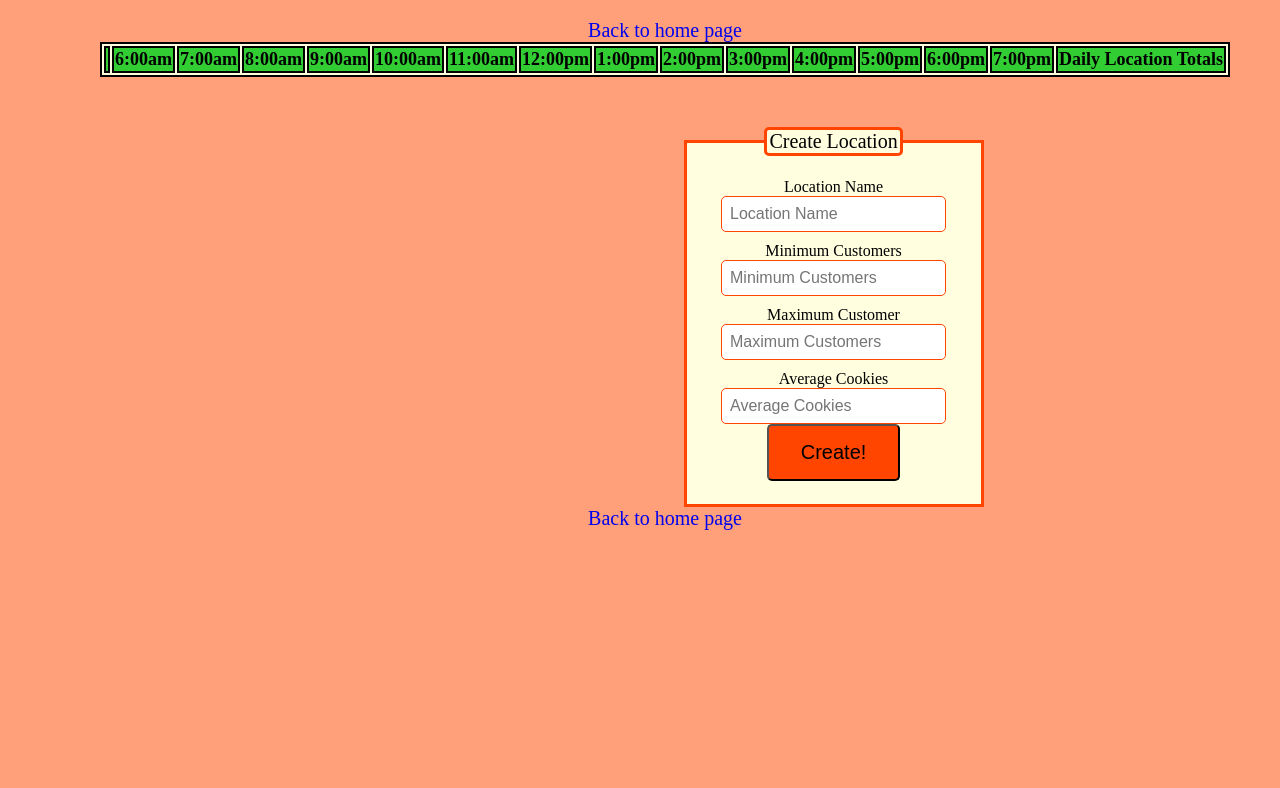
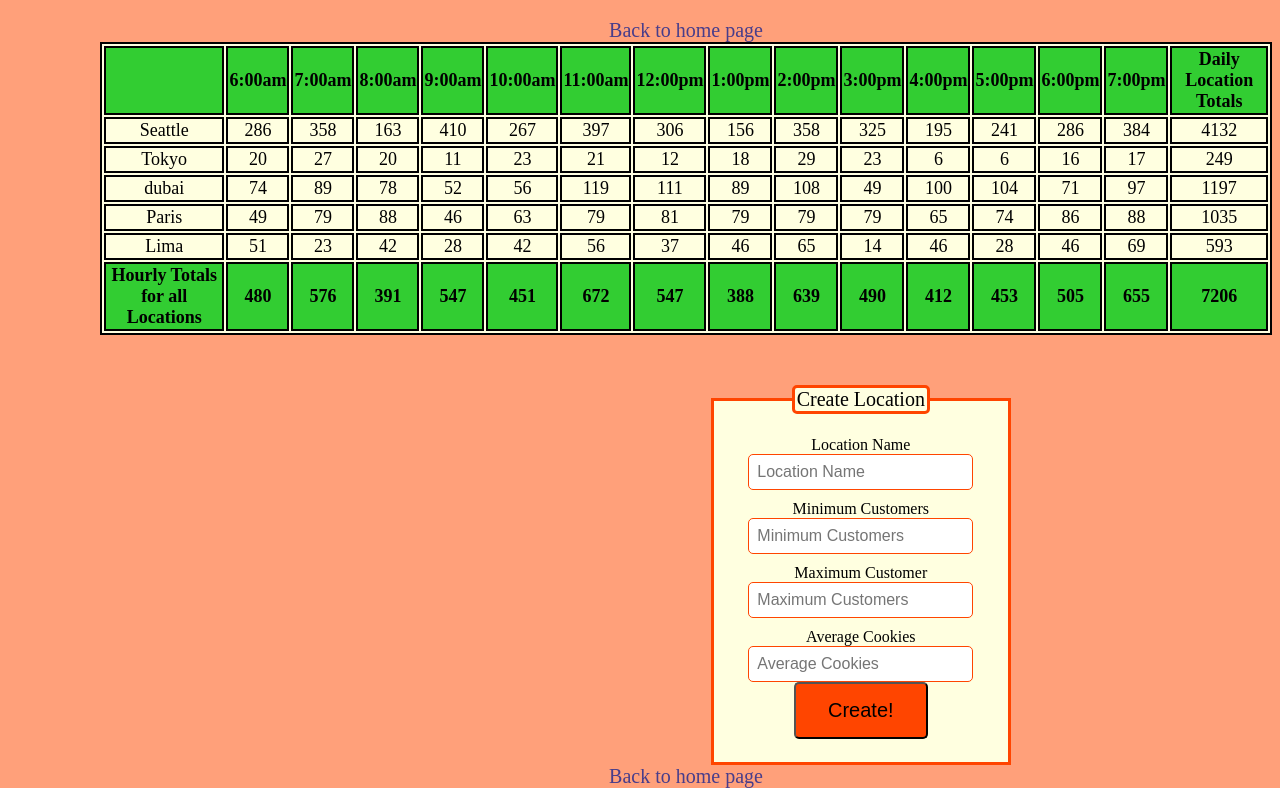
Before and after one commit to Fadab2/cookie-stand, a plain HTML site: page sales.html in a window 1280 px wide. Shown: the part 129-917 px from the top of the page. Before the commit the page ends 800 px from the top, so only its background shows below. Drawn offline with Linux system fonts and the light colour scheme.

Commit message:
fixed table footer issues

```diff
--- a/app.js
+++ b/app.js
@@ -16,7 +16,8 @@ function StoreLocation(storeName, minCustPerHr, maxCustPerHr, avgCookiePerCus) {
 
 // generate random num of customers each hr
 StoreLocation.prototype.numOfCusPerHr = function () {
-    let custPerHr = Math.ceil(Math.random() * (this.maxCustPerHr - this.minCustPerHr + 1) + this.minCustPerHr);
+    let custPerHr = Math.floor(Math.random() * (this.maxCustPerHr - this.minCustPerHr + 1) + this.minCustPerHr);
+    console.log(custPerHr);
     return custPerHr;
 }
 // fucntion to calculate the sales per hr
@@ -46,20 +47,21 @@ StoreLocation.prototype.salesOutPut = function () {
     rowEl.appendChild(totalSales);
     tableBody.appendChild(rowEl);
 };
+console.log(StoreLocation.results);
 
 // create new instances for the locations
 StoreLocation.allStores = [];
-// let seattle = new StoreLocation('Seattle', 23, 65, 6.5);
-// let tokyo = new StoreLocation('Tokyo', 3, 24, 1.2);
-// let dubai = new StoreLocation('dubai', 11, 38, 3.7);
-// let paris = new StoreLocation('Paris', 20, 38, 2.3);
-// let lima = new StoreLocation('Lima', 2, 16, 4.6);
+let seattle = new StoreLocation('Seattle', 23, 65, 6.5);
+let tokyo = new StoreLocation('Tokyo', 3, 24, 1.2);
+let dubai = new StoreLocation('dubai', 11, 38, 3.7);
+let paris = new StoreLocation('Paris', 20, 38, 2.3);
+let lima = new StoreLocation('Lima', 2, 16, 4.6);
 
-// seattle.salesOutPut();
-// tokyo.salesOutPut();
-// dubai.salesOutPut();
-// paris.salesOutPut();
-// lima.salesOutPut();
+seattle.salesOutPut();
+tokyo.salesOutPut();
+dubai.salesOutPut();
+paris.salesOutPut();
+lima.salesOutPut();
 
 // display operation hrs on header
 function headerFunction() {
@@ -81,7 +83,34 @@ function headerFunction() {
 headerFunction();
 
 
+function footerFunction() {
+    let rowEl = document.createElement('tr');
+    let colEl = document.createElement('th');
+    colEl.textContent = 'Hourly Totals for all Locations';
+    rowEl.appendChild(colEl);
+    let hourlyTotal = 0;
+    let totalOfTotals = 0;
+    for (let j = 0; j < storeHours.length; j++) {
+        hourlyTotal = 0;
+        // console.log(StoreLocation.allStores)
 
+        for (let i = 0; i < StoreLocation.allStores.length; i++) {
+            hourlyTotal = hourlyTotal + StoreLocation.allStores[i].results[j];
+            totalOfTotals = totalOfTotals + StoreLocation.allStores[i].results[j];
+
+        }
+        colEl = document.createElement('th');
+        colEl.textContent = hourlyTotal;
+        rowEl.appendChild(colEl);
+        //console.log("inner loop " + allStores[j]);
+    }
+    colEl = document.createElement('th');
+    colEl.textContent = totalOfTotals;
+    rowEl.appendChild(colEl);
+    tableFooter.appendChild(rowEl);
+};
+
+footerFunction();
 
 /******************************************************************** */
 // create stores using form and event listener
@@ -102,34 +131,7 @@ function handleStore(formSubmission) {
     newStore.salesOutPut();
     console.log(newStore);
     //display hourly totals for all stores.
-function footerFunction() {
-    let rowEl = document.createElement('tr');
-    let colEl = document.createElement('th');
-    colEl.textContent = 'Hourly Totals for all Locations';
-    rowEl.appendChild(colEl);
-    let hourlyTotal = 0;
-    let totalOfTotals = 0;
-    for (let j = 0; j < storeHours.length; j++) {
-        hourlyTotal = 0;
-       // console.log(StoreLocation.allStores)
 
-        for (let i = 0; i < StoreLocation.allStores.length; i++) {
-            hourlyTotal = hourlyTotal + StoreLocation.allStores[i].results[j];
-            totalOfTotals = totalOfTotals + StoreLocation.allStores[i].results[j];
-
-        }
-        colEl = document.createElement('th');
-        colEl.textContent = hourlyTotal;
-        rowEl.appendChild(colEl);
-        //console.log("inner loop " + allStores[j]);
-    }
-    colEl = document.createElement('th');
-    colEl.textContent = totalOfTotals;
-    rowEl.appendChild(colEl);
-    tableBody.appendChild(rowEl);
-};
-
-footerFunction();
 }
 
 storeFormEl.addEventListener('submit', handleStore);
--- a/sales.html
+++ b/sales.html
@@ -10,12 +10,12 @@
 
 <body>
     <h1 id="h1">Stores Daily Sales</h1>
-    <a id="home" href="index.html">Back to home page</a>
+    <a id="home1" href="index.html">Back to home page</a>
     <div>
         <table id="store-location">
             <thead id="tableHeader"></thead>
             <tbody id="tbody"></tbody>
-            <tfoot id="tableFoot"></tfoot>
+            <tfoot id="tableFooter"></tfoot>
 
         </table>
 
@@ -35,7 +35,7 @@
         </fieldset>
     </form>
     <div>
-        <a id="home" href="index.html">Back to home page</a>
+        <a id="home2" href="index.html">Back to home page</a>
     </div>
 
     <script src="app.js"></script>
--- a/salesStyle.css
+++ b/salesStyle.css
@@ -70,8 +70,13 @@ table, th, td{
     background-color: lightyellow;
     font-size: 20px;
 }
-#home {
+#home1, #home2 {
     font-size: 20px;
+    color: darkslateblue;
     text-decoration: none;
+}
 
+ #home2 {
+    text-align: center;
+    text-decoration: none;
 }
--- a/style.css
+++ b/style.css
@@ -52,3 +52,9 @@ a {
     width: 400px;
     padding: 20px;
 }
+#sales2 {
+    font-size: 20px;
+    color: darkslateblue;
+    text-decoration: none;
+    margin-left: 50%;
+}
```
Also changed, not shown: index.html (+2 -2 lines).
